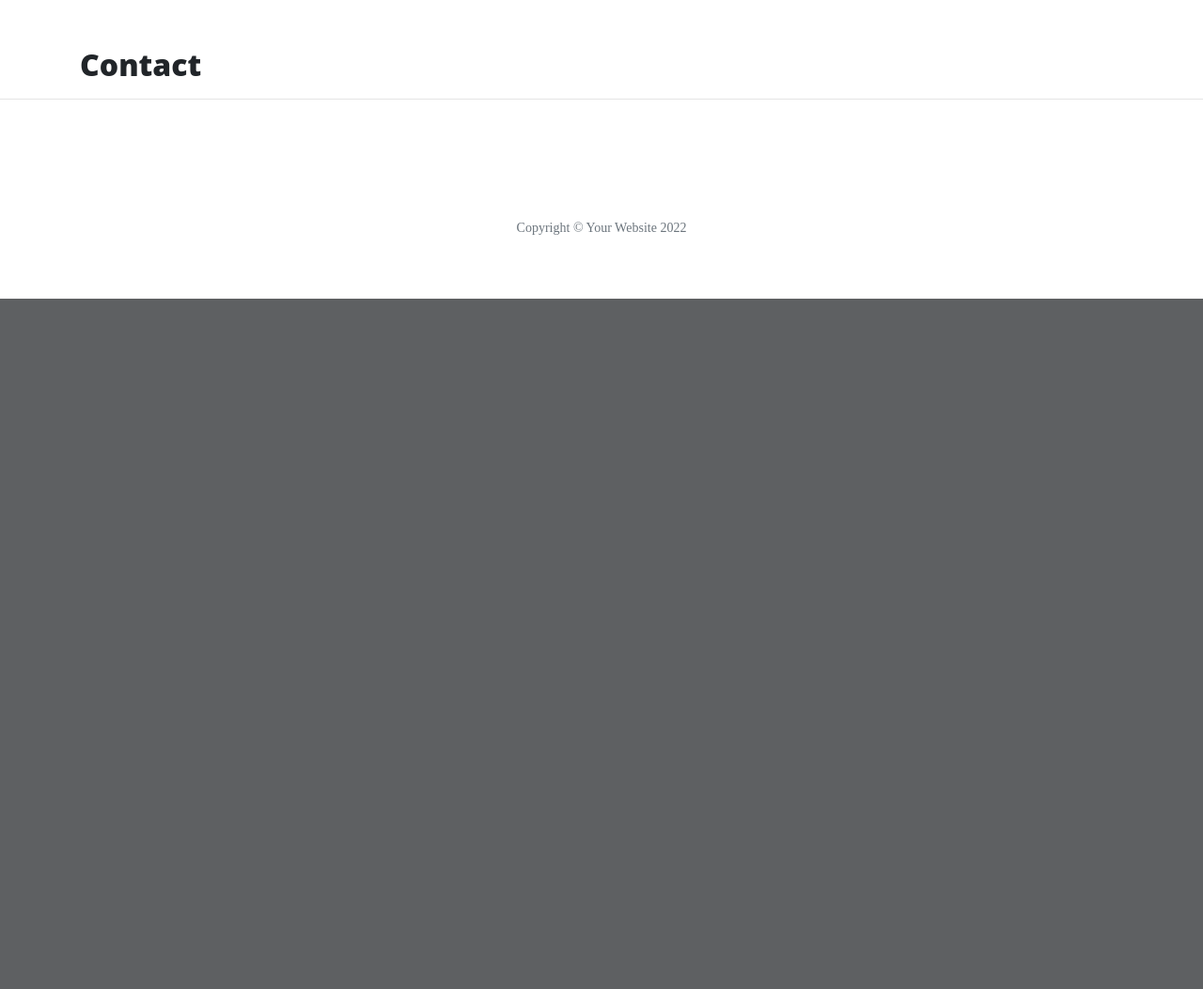
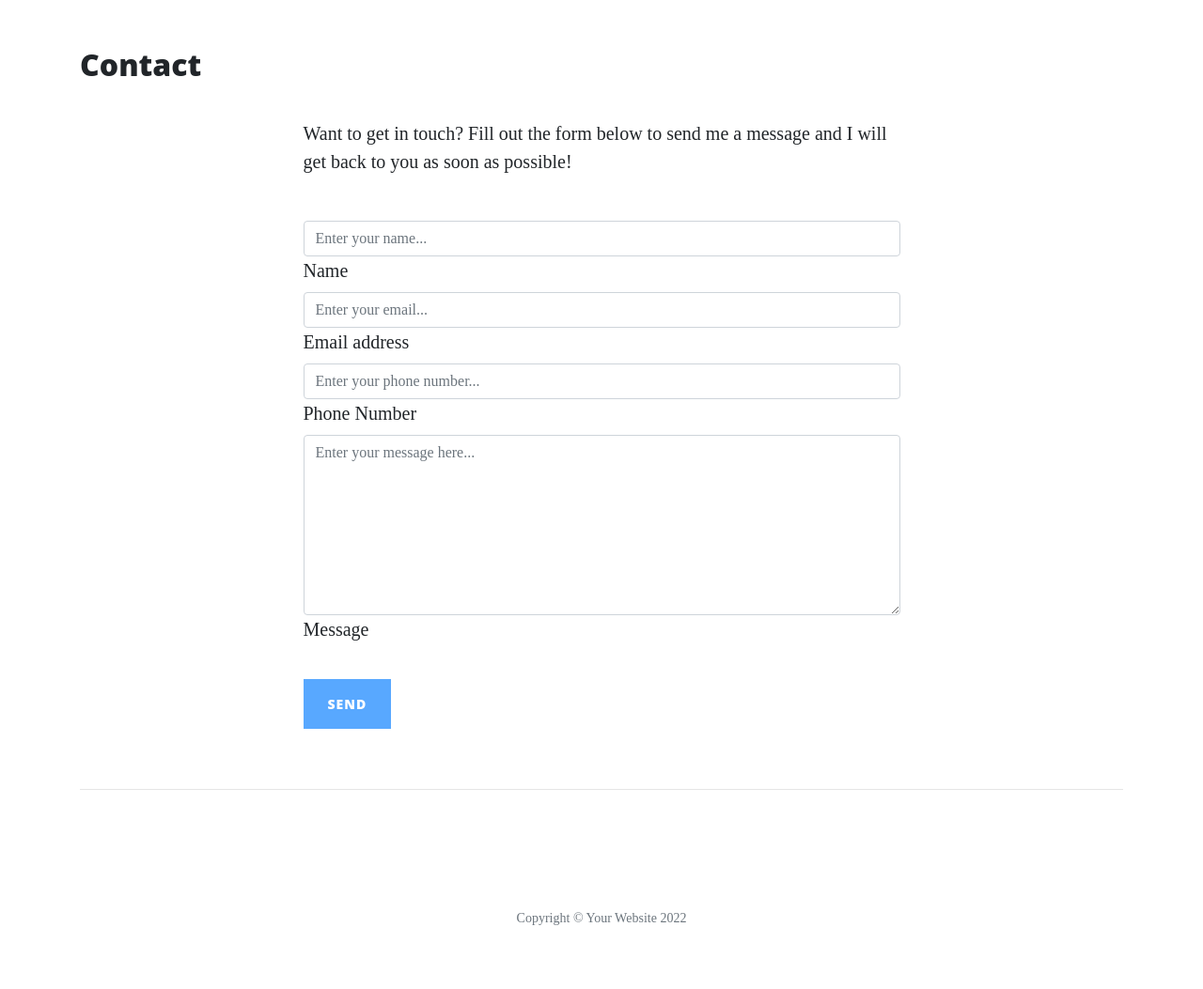
Before and after one commit to BegumDev/Thorin-Website-Python-Flask-Jinja, a Flask app: page /contact in a window 1280 px wide. Shown: the part 628-1681 px from the top of the page at 94% size. Before the commit the page ends 946 px from the top, so only its background shows below. Run offline with Flask 2, Linux system fonts and the light colour scheme; some libraries are stand-ins or nearby versions.

Commit message:
Come back to displaying feedback to the user afer sending off the form

```diff
--- a/run.py
+++ b/run.py
@@ -1,6 +1,6 @@
 import os
 import json
-from flask import Flask, render_template
+from flask import Flask, render_template, request
 
 app = Flask(__name__)
 
@@ -17,8 +17,22 @@
     return render_template("about.html", page_title="About", company=data)
 
 
-@app.route("/contact")
+@app.route("/about/<member_name>")
+def about_member(member_name):
+    member = {}
+    with open("data/company.json", "r") as json_data:
+        data = json.load(json_data)
+        for obj in data:
+            if obj["url"] == member_name:
+                member = obj
+    return render_template("member.html", member=member)
+
+
+@app.route("/contact", methods=["GET", "POST"])
 def contact():
+    if request.method == "POST":
+        print(request.form.get("name"))
+        print(request.form["email"])
     return render_template("contact.html", page_title="Contact")
 
 
--- a/templates/contact.html
+++ b/templates/contact.html
@@ -1,4 +1,65 @@
 {% extends "base.html" %}
 {% block content %}
     <h2>{{ page_title }}</h2>
+
+    <div class="row gx-4 gx-lg-5 justify-content-center">
+        <div class="col-md-10 col-lg-8 col-xl-7">
+            <p>Want to get in touch? Fill out the form below to send me a message and I will get back to you as soon as
+                possible!</p>
+            <div class="my-5">
+                <form method="POST" id="contactForm" data-sb-form-api-token="API_TOKEN">
+                    <div class="form-floating">
+                        <input class="form-control" id="name" name="name" type="text" placeholder="Enter your name..."
+                            data-sb-validations="required" />
+                        <label for="name">Name</label>
+                        <div class="invalid-feedback" data-sb-feedback="name:required">A name is required.</div>
+                    </div>
+                    <div class="form-floating">
+                        <input class="form-control" id="email" name="email" type="email" placeholder="Enter your email..."
+                            data-sb-validations="required,email" />
+                        <label for="email">Email address</label>
+                        <div class="invalid-feedback" data-sb-feedback="email:required">An email is required.</div>
+                        <div class="invalid-feedback" data-sb-feedback="email:email">Email is not valid.</div>
+                    </div>
+                    <div class="form-floating">
+                        <input class="form-control" id="phone" name="phone" type="tel" placeholder="Enter your phone number..."
+                            data-sb-validations="required" />
+                        <label for="phone">Phone Number</label>
+                        <div class="invalid-feedback" data-sb-feedback="phone:required">A phone number is required.
+                        </div>
+                    </div>
+                    <div class="form-floating">
+                        <textarea class="form-control" id="message" name="message" placeholder="Enter your message here..."
+                            style="height: 12rem" data-sb-validations="required"></textarea>
+                        <label for="message">Message</label>
+                        <div class="invalid-feedback" data-sb-feedback="message:required">A message is required.</div>
+                    </div>
+                    <br />
+                    <!-- Submit success message-->
+                    <!---->
+                    <!-- This is what your users will see when the form-->
+                    <!-- has successfully submitted-->
+                    <div class="d-none" id="submitSuccessMessage">
+                        <div class="text-center mb-3">
+                            <div class="fw-bolder">Form submission successful!</div>
+                            To activate this form, sign up at
+                            <br />
+                            <a
+                                href="https://startbootstrap.com/solution/contact-forms">https://startbootstrap.com/solution/contact-forms</a>
+                        </div>
+                    </div>
+                    <!-- Submit error message-->
+                    <!---->
+                    <!-- This is what your users will see when there is-->
+                    <!-- an error submitting the form-->
+                    <div class="d-none" id="submitErrorMessage">
+                        <div class="text-center text-danger mb-3">Error sending message!</div>
+                    </div>
+                    <!-- Submit Button-->
+                    <button class="btn btn-primary text-uppercase disabled" id="submitButton"
+                        type="submit">Send</button>
+                </form>
+            </div>
+        </div>
+
 {% endblock %}
```
Also changed, not shown: data/company.json (+16 -15 lines), templates/about.html (+15 -6 lines), templates/member.html (added, +15 -0 lines), templates/base.html (line endings or trailing spaces).
